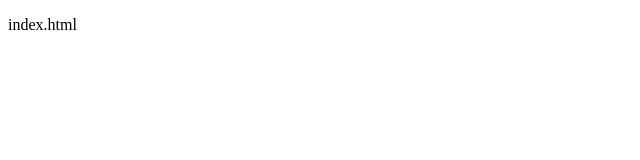
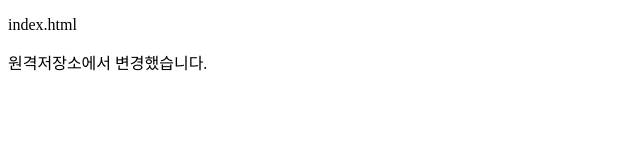
Before and after one commit to jaeyongyi/HelloProject, a plain HTML site: page index.html in a window 1280 px wide. Shown: the whole page, without its empty margins (0-640 px from the left). Drawn offline with Linux system fonts and the light colour scheme.

Commit message:
contents 추가
원격저장소에서 변경

```diff
--- a/index.html
+++ b/index.html
@@ -2,5 +2,6 @@
 <html>
 <body>
 	<p> index.html </p>
+	<p> 원격저장소에서 변경했습니다. </p>
 </body>
 </html>
```
